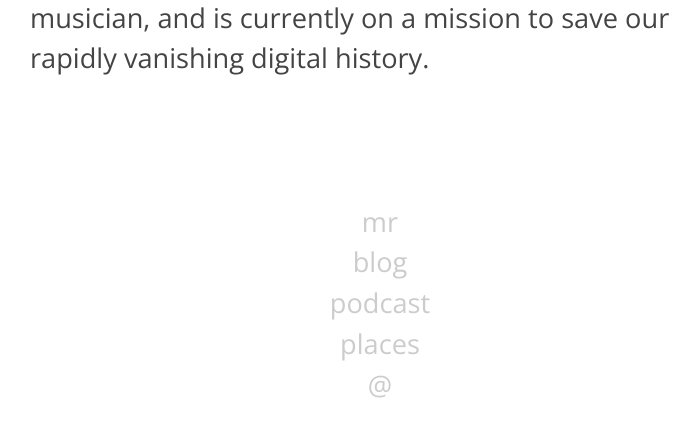
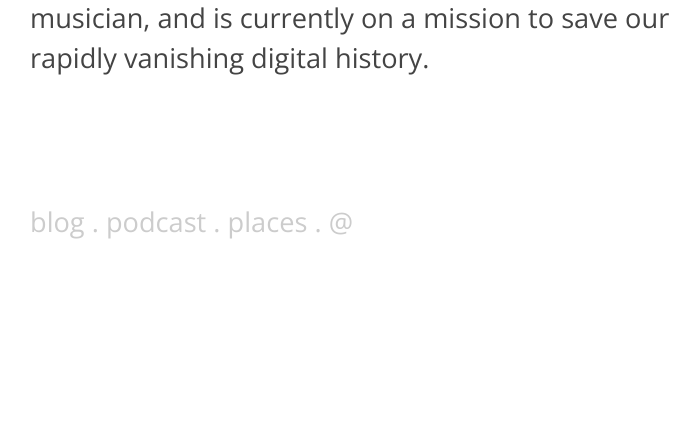
Before and after one commit to micahredding/micahredding.com, a PHP site: page /blog/ in a window 1280 px wide. Shown: the part 192-629 px from the top of the page, without its empty margins (260-960 px from the left). Run offline with PHP 8.4, Linux system fonts and the light colour scheme.

Commit message:
Inlining links

```diff
--- a/index.html
+++ b/index.html
@@ -15,7 +15,6 @@
   <br /><br />
 
   <div class="social-links">
-    <a href="http://micahredding.com">mr</a>
     <a href="http://micahredding.com/blog">blog</a>
     <a href="http://brickcaster.com/singularity">podcast</a>
     <a href="http://micahredding.com/places.html">places</a>
--- a/styles.css
+++ b/styles.css
@@ -15,8 +15,13 @@ a:hover {
   color:#000;
 }
 .social-links a {
-  display: block;
   text-align: center;
+}
+.social-links a:after {
+  content: " . ";
+}
+.social-links a:last-child:after {
+  content: " ";
 }
 h1 {
   font-weight:normal;
```
